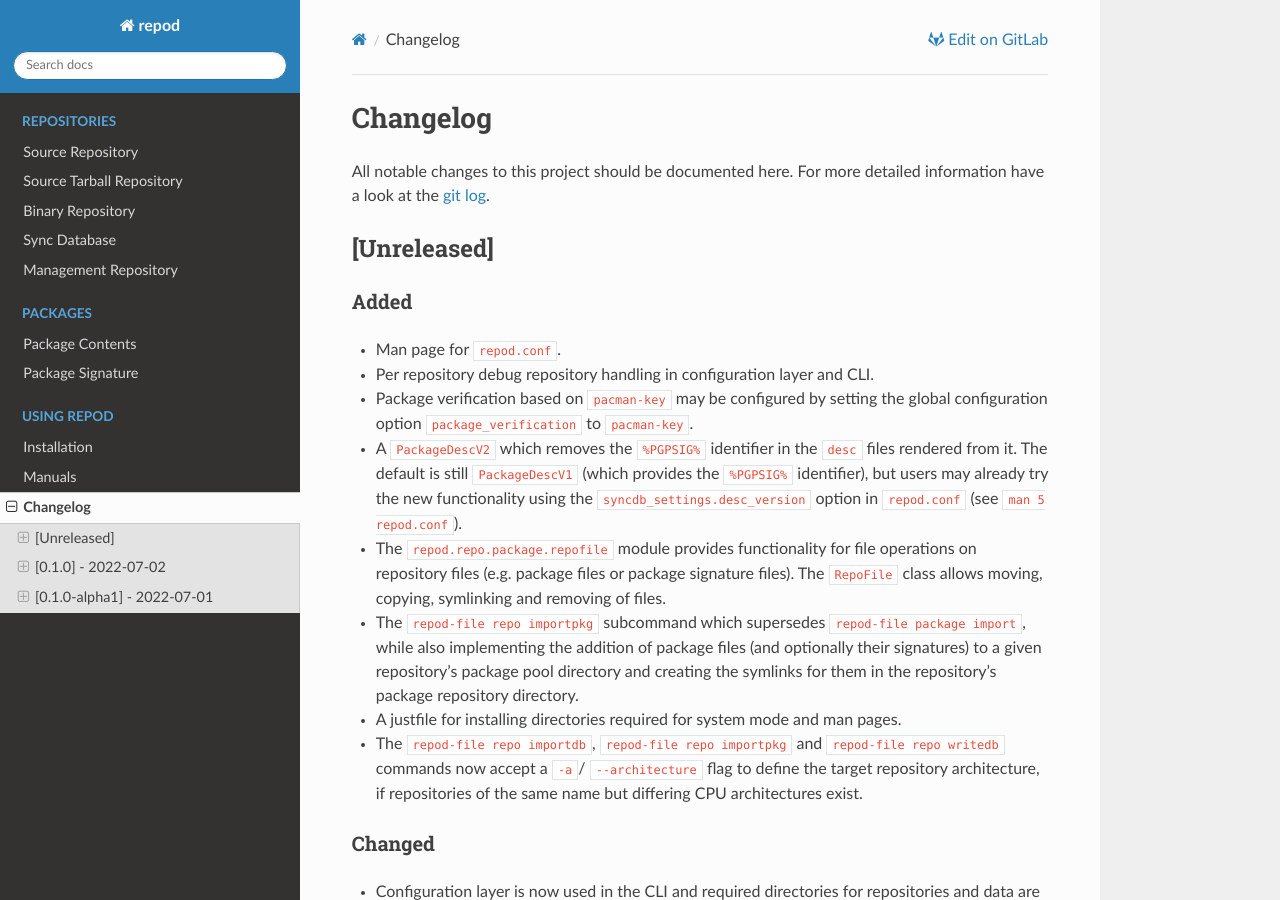
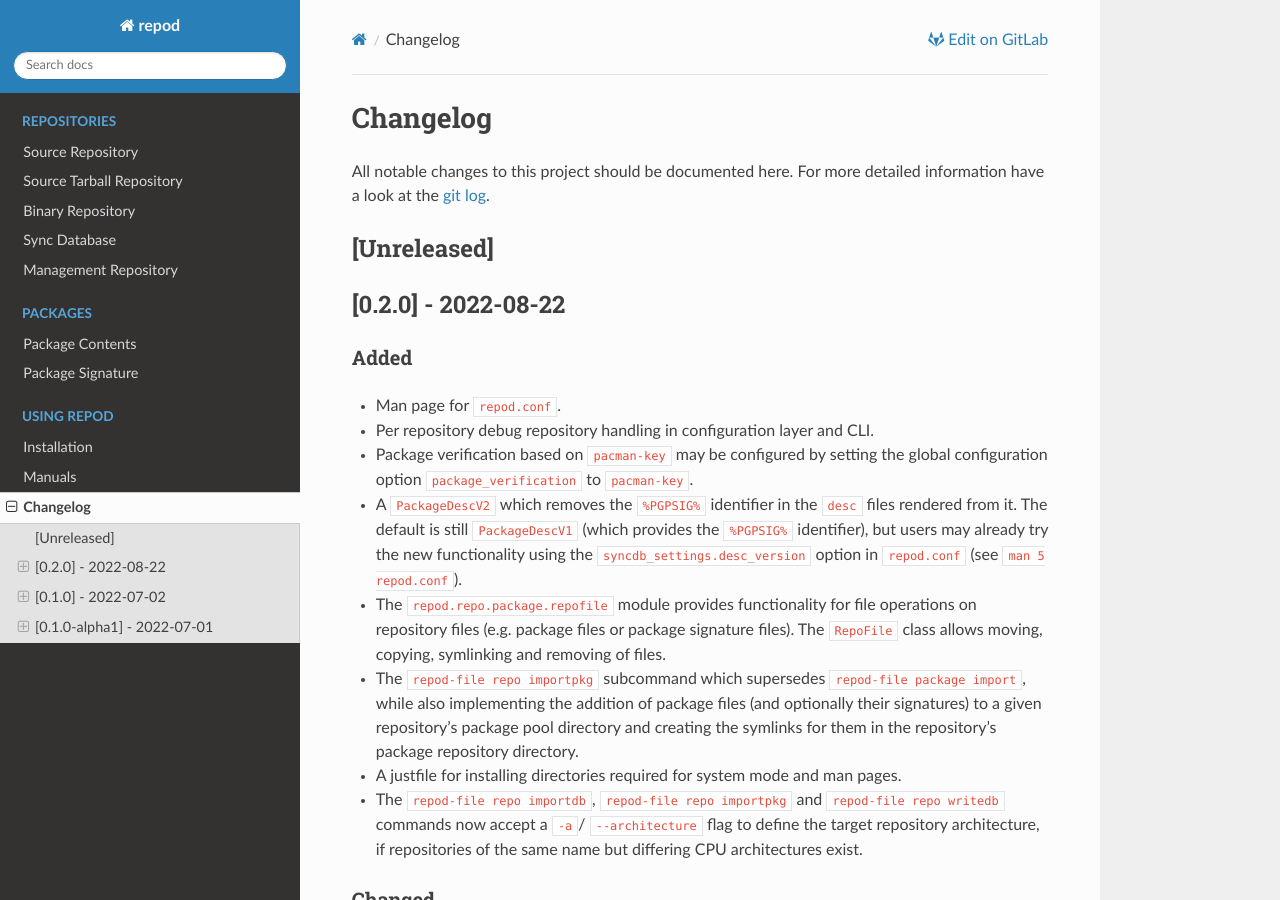
Before and after one commit to archlinux/repod, a Sphinx documentation site: the page built from docs/repod/changelog.rst, in a window 1280 px wide and 900 px high. Built offline with Sphinx 7.4.7 and the Read the Docs theme 2.0.0, drawn with Linux system fonts in a browser that asks for light colours.

Commit message:
Add changelog entries for 0.2.0
docs/repod/changelog.rst:
Add changelog entries for 0.2.0.

```diff
--- a/docs/repod/changelog.rst
+++ b/docs/repod/changelog.rst
@@ -11,6 +11,9 @@ For more detailed information have a look at the |git log|.
 
 [Unreleased]
 ------------
+
+[0.2.0] - 2022-08-22
+--------------------
 
 Added
 ^^^^^
```
